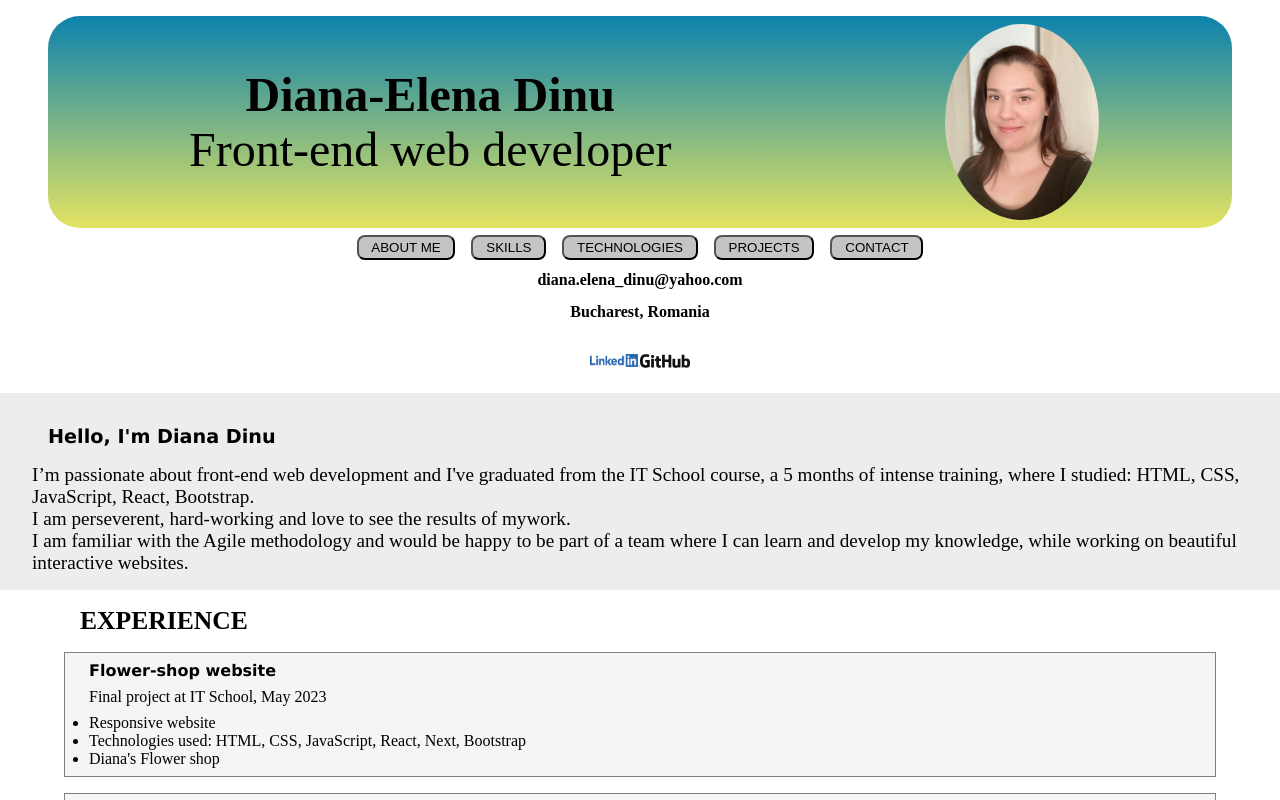
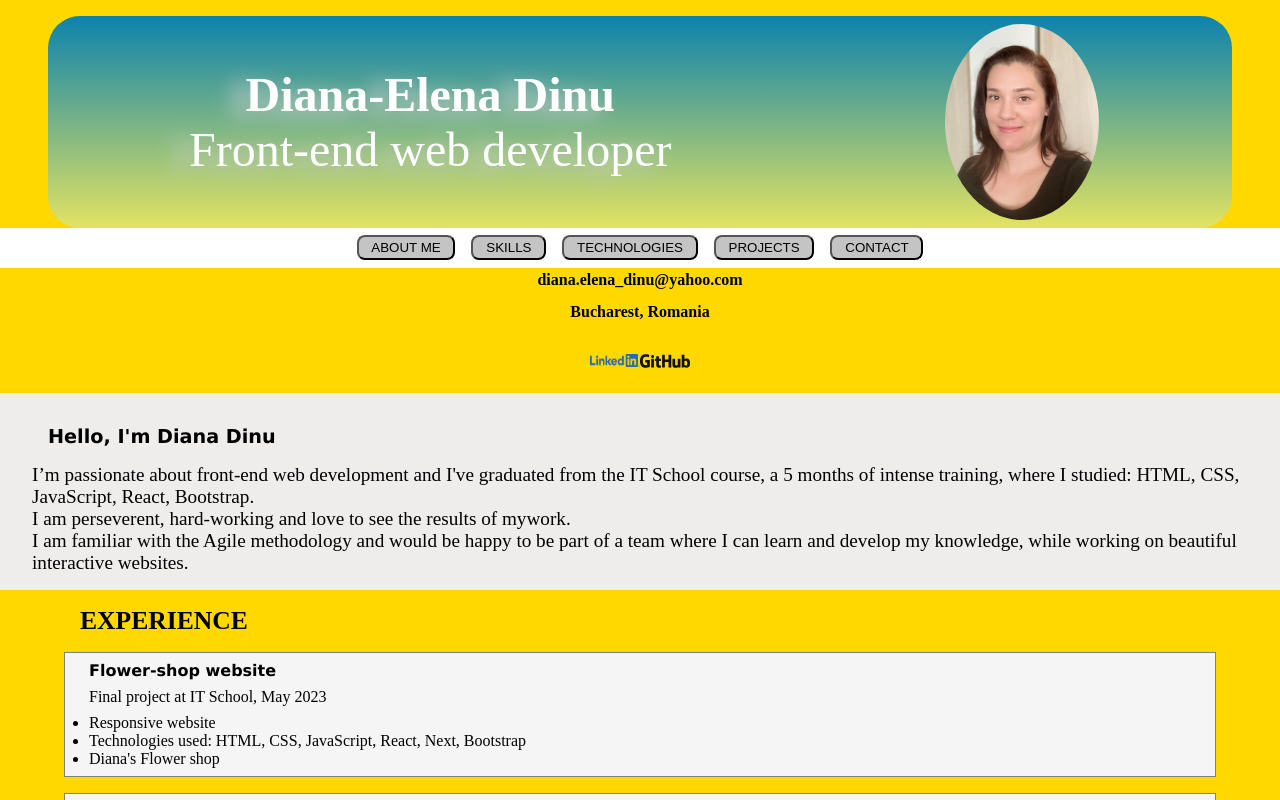
Before and after one commit to Diana-Elen/portofolio, a Next.js app in the folder my-portofolio/: page / in a window 1280 px wide. Built offline with nearby package versions, Linux system fonts and the light colour scheme.

Commit message:
add keyframes

```diff
--- a/my-portofolio/pages/index.js
+++ b/my-portofolio/pages/index.js
@@ -28,6 +28,7 @@ export default function Home() {
         <Skills />
         <Technologies />
       </div>
+
       </div>
     </>
   )
--- a/my-portofolio/style/JobTitle.module.css
+++ b/my-portofolio/style/JobTitle.module.css
@@ -19,6 +19,8 @@
     justify-content: center;
     align-items: center;
     margin: 1rem;
+    text-shadow: -15px 5px 20px #ced0d3;
+    color: white;
 }
 .name {
     font-size: 1rem;
--- a/my-portofolio/style/Style.module.css
+++ b/my-portofolio/style/Style.module.css
@@ -1,15 +1,22 @@
 .background {
     height: 100vh;
     width: 100vw;
-    background-color: white;
     object-fit: contain;
     margin-inline: auto;
     padding-block: 1rem;
+    animation-name: fundal;
+    animation-duration: 40s;
+    animation-iteration-count: infinite;
 }
-
 .content_container {
     display: flex;
     flex-direction: column;
     justify-content: center;
     align-items: center;
 }
+@keyframes fundal {
+  0%   {background-color: red;}
+  25%  {background-color: yellow;}
+  50%  {background-color: blue;}
+  100% {background-color: green;}
+  }
```
Also changed, not shown: my-portofolio/components/Background.js (deleted, +0 -9 lines).
